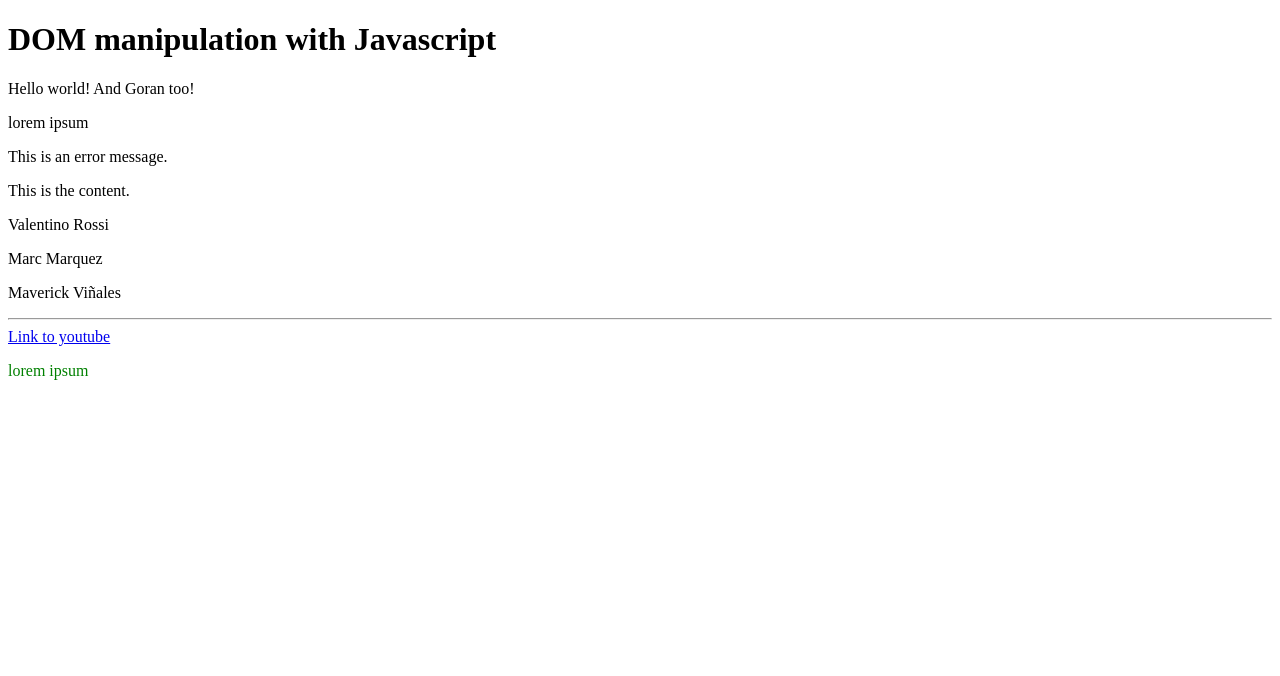
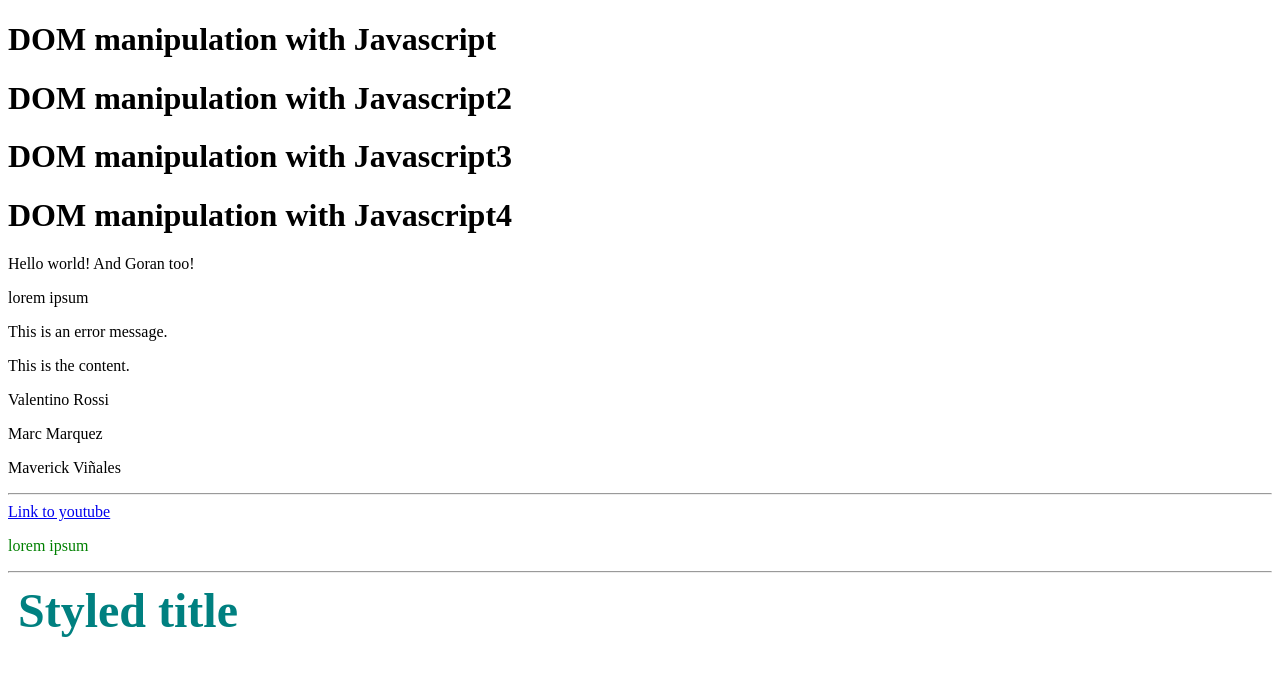
Before and after one commit to goranferbisek/javascript-playground, a plain HTML site: page DOM/index.html in a window 1280 px wide. Drawn offline with Linux system fonts and the light colour scheme.

Commit message:
Add styles to a element

```diff
--- a/DOM/index.html
+++ b/DOM/index.html
@@ -7,6 +7,9 @@
 </head>
 <body>
     <h1>DOM manipulation with Javascript</h1>
+    <h1>DOM manipulation with Javascript2</h1>
+    <h1>DOM manipulation with Javascript3</h1>
+    <h1>DOM manipulation with Javascript4</h1>
     <div>
         <p>Hello world!</p>
         <p>lorem ipsum</p>
@@ -22,6 +25,11 @@
 
     <p class="error2">lorem ipsum</p>
 
+    <hr>
+    <h1 class="orange-title" style="color: tomato;">Styled title</h1>
+
+
+
     <script src="main.js"></script>
 </body>
 </html>
--- a/DOM/main.js
+++ b/DOM/main.js
@@ -19,6 +19,8 @@ people.forEach(person => {
     content.innerHTML += `<p>${person}</p>`;
 });
 
+
+
 // change a link
 const link = document.querySelector('a');
 link.setAttribute('href', 'https://www.youtube.com');
@@ -28,3 +30,11 @@ const message = document.querySelector('p.error2');
 console.log(message.getAttribute('class'));
 message.setAttribute('class', 'success');
 message.setAttribute('style', 'color: green;');
+
+
+
+// adding styles to an element
+const orangeTitle = document.querySelector('.orange-title');
+orangeTitle.style.margin = '10px';
+orangeTitle.style.color = 'teal';
+orangeTitle.style.fontSize = '48px';
```
